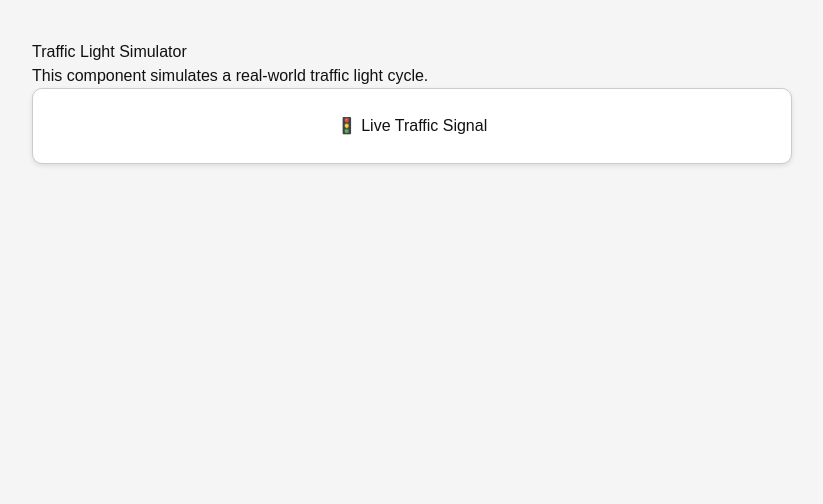
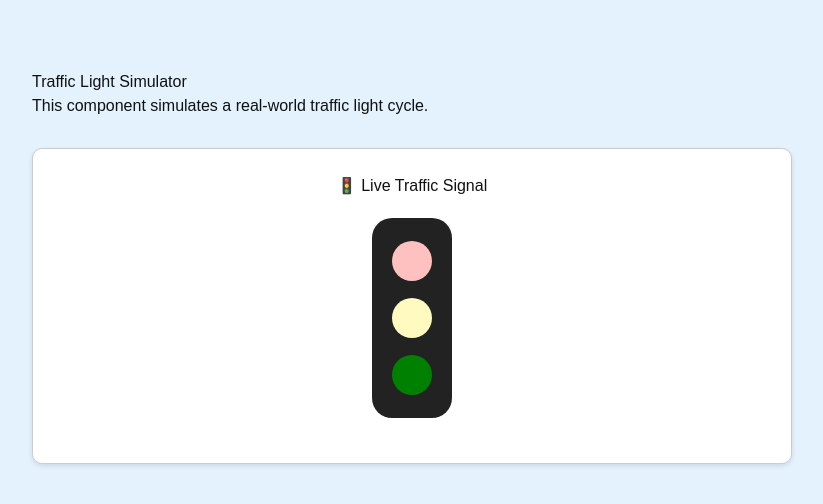
Before and after one commit to PujaRaj356/Test-app, a Next.js app: page /simulator in a window 1280 px wide. Shown: the top 504 px of the page, without its empty margins (228-1051 px from the left). Built offline with nearby package versions, Linux system fonts and the light colour scheme.

Commit message:
changes made

```diff
--- a/src/styles/globals.css
+++ b/src/styles/globals.css
@@ -18,27 +18,18 @@ body {
   font-family: Arial, Helvetica, sans-serif;
 }
 
-.container {
-  display: flex;
-  flex-direction: column;
-  align-items: center;
-  justify-content: center;
-  height: 100vh;
-  text-align: center;
-}
-
-.heading {
-  font-size: 2.5rem;
-  font-weight: bold;
-  margin-bottom: 20px;
-}
-
 body {
   margin: 0;
   padding: 0;
   font-family: Arial, sans-serif;
   background: #f5f5f5;
   color: #111;
+}
+
+.simulator-page {
+  background: #e3f2fd; /* light blue background */
+  min-height: 100vh;
+  padding: 30px 0;
 }
 
 .page-container {
@@ -54,22 +45,48 @@ body {
   background: #fff;
   text-align: center;
   box-shadow: 0 2px 5px rgba(0,0,0,0.1);
+  margin-top: 30px;
 }
 
-.btn-group {
-  margin-top: 10px;
+.traffic-light-box {
+  width: 80px;
+  height: 200px;
+  background: #222;
+  margin: 20px auto;
+  border-radius: 20px;
+  padding: 15px;
+  display: flex;
+  flex-direction: column;
+  justify-content: space-around;
+  align-items: center;
 }
 
-button {
-  margin: 0 10px;
-  padding: 10px 20px;
-  background: #2c7be5;
-  color: white;
-  border: none;
-  border-radius: 5px;
-  cursor: pointer;
+.circle {
+  width: 40px;
+  height: 40px;
+  border-radius: 50%;
 }
 
-button:hover {
-  background: #245bbf;
+.active-red {
+  background: red;
 }
+
+.dim-red {
+  background: #ffc0c0;
+}
+
+.active-yellow {
+  background: yellow;
+}
+
+.dim-yellow {
+  background: #fffac0;
+}
+
+.active-green {
+  background: green;
+}
+
+.dim-green {
+  background: #c0ffc0;
+}
```
